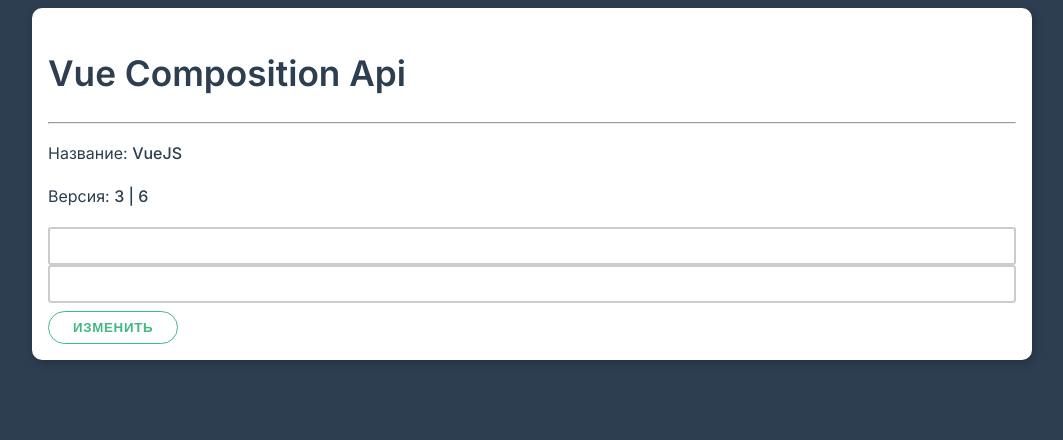
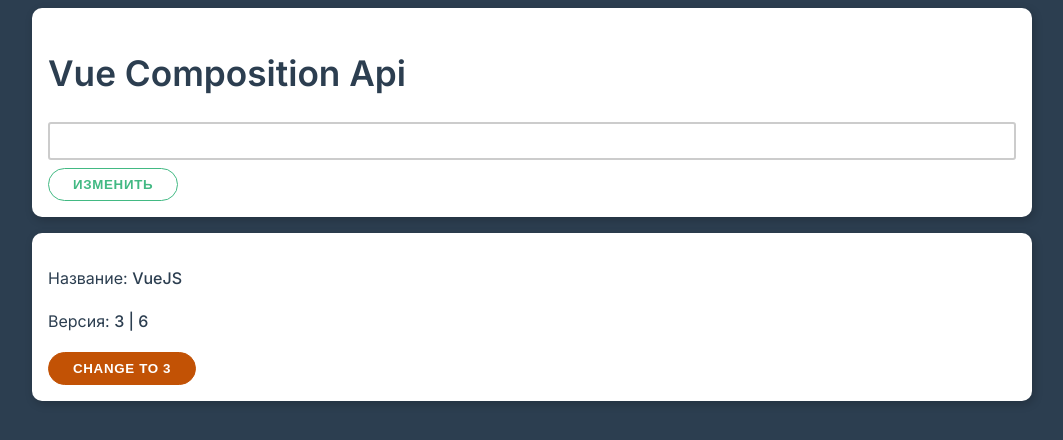
Before and after one commit to OlgaJaer/vue3-cli, a Vue app: page / in a window 1280 px wide. Shown: the top 440 px of the page, without its empty margins (108-1171 px from the left). Built offline with nearby package versions, Linux system fonts and the light colour scheme.

Commit message:
pass event to parents component

```diff
--- a/src/App.vue
+++ b/src/App.vue
@@ -2,17 +2,19 @@
   <div class="container">
     <div class="card">
       <h1>Vue Composition Api</h1>
-      <hr>
-      <p>Название: <strong>{{ name }}</strong></p>
-      <p>Версия: <strong>{{ version }} | {{doubleVersion}}</strong></p>
 
       <div class="form-control">
-        <input type="text" ref="textInput">
         <input type="text" v-model="firstName">
       </div>
 
       <button class="btn" @click="change">Изменить</button>
     </div>
+
+  <framework-info
+    :name="name"
+    :version="version"
+    @change-version="changeVersion"
+  ></framework-info>
   </div>
 </template>
 
@@ -21,9 +23,10 @@
   ref,
   reactive,
   isReactive,
-  computed,
   watch
 } from 'vue' //  toRefs,
+import FrameworkInfo from './FrameworkInfo.vue'
+
 export default {
   setup () {
     const framework = reactive({
@@ -33,17 +36,8 @@
 
     const name = ref('VueJS')
     const version = ref(3) // ref.value : 3
-    const textInput = ref(0)
     const firstName = ref('')
 
-    const doubleVersion = computed(() => {
-      return version.value * 2
-    })
-
-    // watch([doubleVersion, name], (newValues, oldValues) => {
-    //   console.log('new Values', newValues)
-    //   console.log('old Values', oldValues)
-    // })
     watch(firstName, (newV, old) => {
       console.log(newV)
     })
@@ -55,12 +49,18 @@
     function changeInfo () {
       name.value = 'Vue JS!'
       version.value = 42
-      console.log(textInput.value.value)
+    }
+
+    function changeVersion (num) {
+      version.value = num
     }
     return {
-      name, version: version, change: changeInfo, doubleVersion, textInput, firstName
+      name, version, change: changeInfo, firstName, changeVersion
     }
-  }
+  },
+  components: { FrameworkInfo }
 
 }
 </script>
+
+    FrameworkInfo
--- /dev/null
+++ b/src/FrameworkInfo.vue
@@ -0,0 +1,36 @@
+<template>
+<div class="card">
+  <p>Название: <strong>{{ name }}</strong></p>
+  <p>Версия: <strong>{{ version }} | {{doubleVersion}}</strong></p>
+
+  <button class="btn warning" @click="changetoThree">Change to 3</button>
+</div>
+
+</template>
+
+<script>
+import { computed } from 'vue'
+export default {
+  props: ['name', 'version'],
+  emits: ['change-version'],
+  // computed: {
+  //   doubleVersion () {
+  //     return this.version * 2
+  //   }
+  // }
+  setup (props, context) {
+    function change () {
+      context.emit('change-version', 3)
+    }
+    return {
+      changetoThree: change,
+      doubleVersion: computed(() => props.version * 2)
+    }
+  }
+}
+
+</script>
+
+<style>
+
+</style>
```
